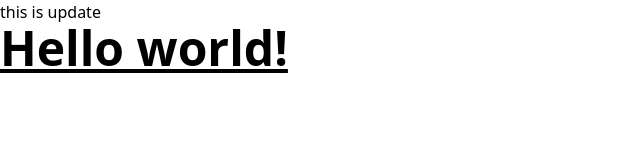
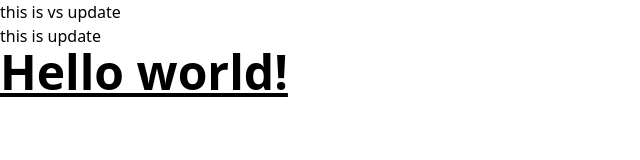
Before and after one commit to aungthedev/extailGit, a website: page src/index.html in a window 1280 px wide. Shown: the whole page, without its empty margins (0-640 px from the left). Drawn offline with Linux system fonts and the light colour scheme.

Commit message:
extaiGit \d commit

```diff
--- a/src/index.html
+++ b/src/index.html
@@ -7,6 +7,7 @@
   <link href="./output.css" rel="stylesheet">
 </head>
 <body>
+    <p>this is vs update</p>
     <p>this is update</p>
   <h1 class="text-5xl font-bold underline">Hello world!</h1>
 </body>
```
